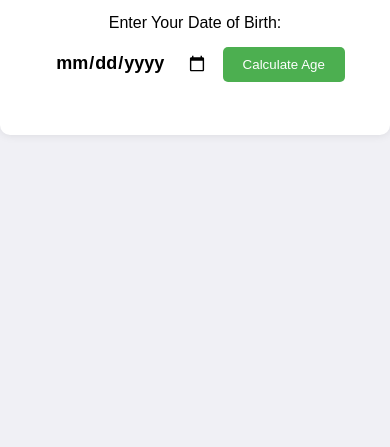
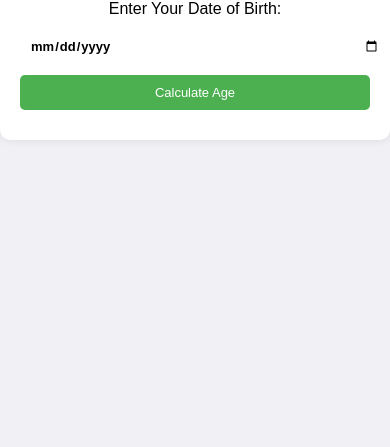
Before and after one commit to Abser10/Age_Calculator, a plain HTML site: page index.html in a window 390 px wide. Shown: the part 397-844 px from the top of the page. Drawn offline with Linux system fonts and the light colour scheme.

Commit message:
responsive

```diff
--- a/style.css
+++ b/style.css
@@ -44,3 +44,30 @@ button:hover {
   margin-top: 20px;
   font-size: 18px;
 }
+
+
+/* Responsive design for tablets */
+@media (max-width: 768px) {
+  .container {
+    width: 80%;
+    padding: 15px 30px;
+  }
+
+  input, button {
+    width: 100%;
+    font-size: medium;
+  }
+}
+
+/* Responsive design for mobile phones */
+@media (max-width: 480px) {
+  .container {
+    width: 90%;
+    padding: 10px 20px;
+  }
+
+  input, button {
+    width: 100%;
+    font-size: small;
+  }
+}
```
